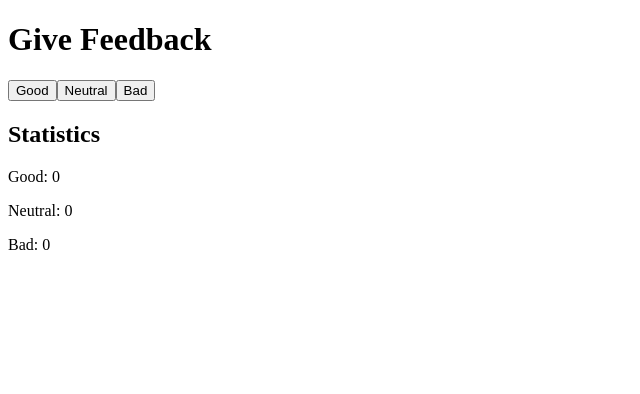
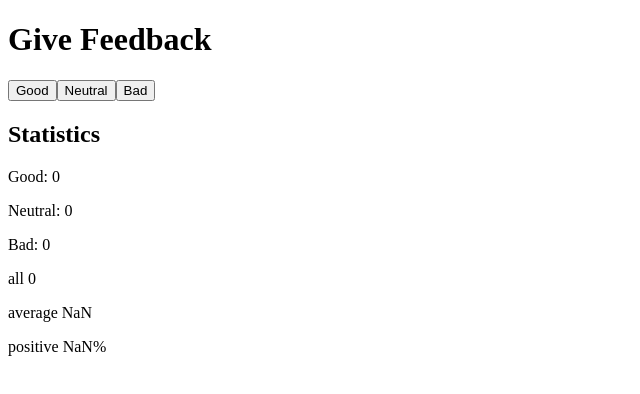
Before and after one commit to ed-w-ds/full-stack-open-submissions, a React (Create React App) app in the folder part1/unicafe/: page / in a window 1280 px wide. Shown: the top 394 px of the page, without its empty margins (0-640 px from the left). Built offline with nearby package versions, Linux system fonts and the light colour scheme.

Commit message:
unicafe step 2 complete

```diff
--- a/part1/unicafe/src/App.js
+++ b/part1/unicafe/src/App.js
@@ -5,6 +5,21 @@ const Button = ( {text, handleClick} ) => {
     <button onClick={ handleClick }>
       { text }
     </button>
+  )
+}
+
+const Statistics = ( {good, neutral, bad} ) => {
+  const all = good + bad + neutral;
+  return (
+    <div>
+      <h2>Statistics</h2>
+      <p>Good: { good }</p>
+      <p>Neutral: { neutral }</p>
+      <p>Bad: { bad }</p>
+      <p>all { all }</p>
+      <p>average { ((good - bad) / (all)).toFixed(2) }</p>
+      <p>positive { (good / all * 100).toFixed(2) }%</p>
+    </div>
   )
 }
 
@@ -21,10 +36,13 @@ const App = () => {
       <Button handleClick={ () => setGood(good + 1) } text='Good' />
       <Button handleClick={ () => setNeutral(neutral + 1) } text='Neutral' />
       <Button handleClick={ () => setBad(bad + 1) } text='Bad' />
-      <h2>Statistics</h2>
+      {/* <h2>Statistics</h2>
       <p>Good: { good }</p>
       <p>Neutral: { neutral }</p>
       <p>Bad: { bad }</p>
+      <p>all { good + bad + neutral }</p>
+      <p> average { ((good - bad) / (good + bad + neutral).toFixed(2)) }</p> */}
+      <Statistics good={ good } neutral={ neutral } bad={ bad } />
     </div>
   )
 }
```
